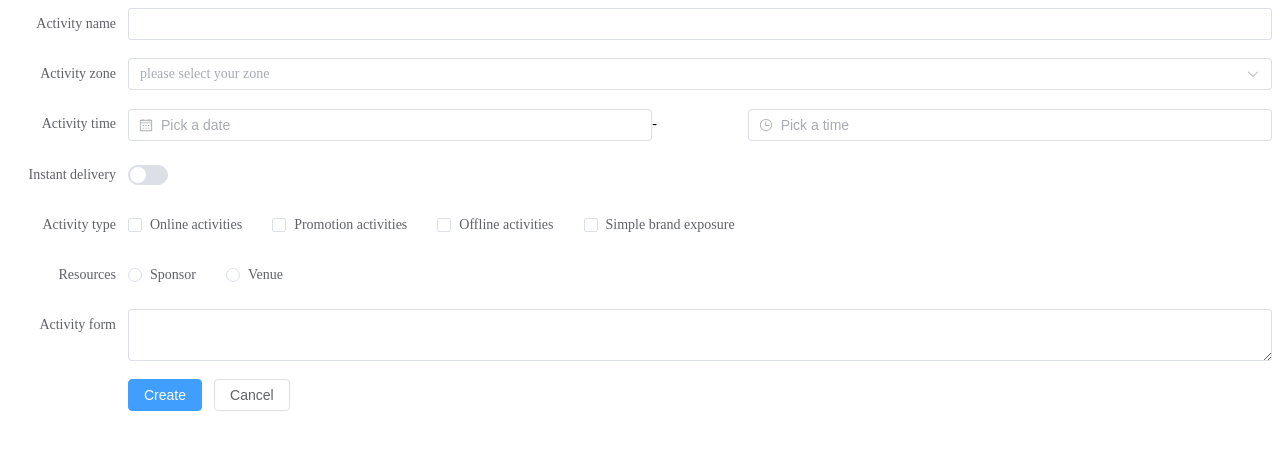
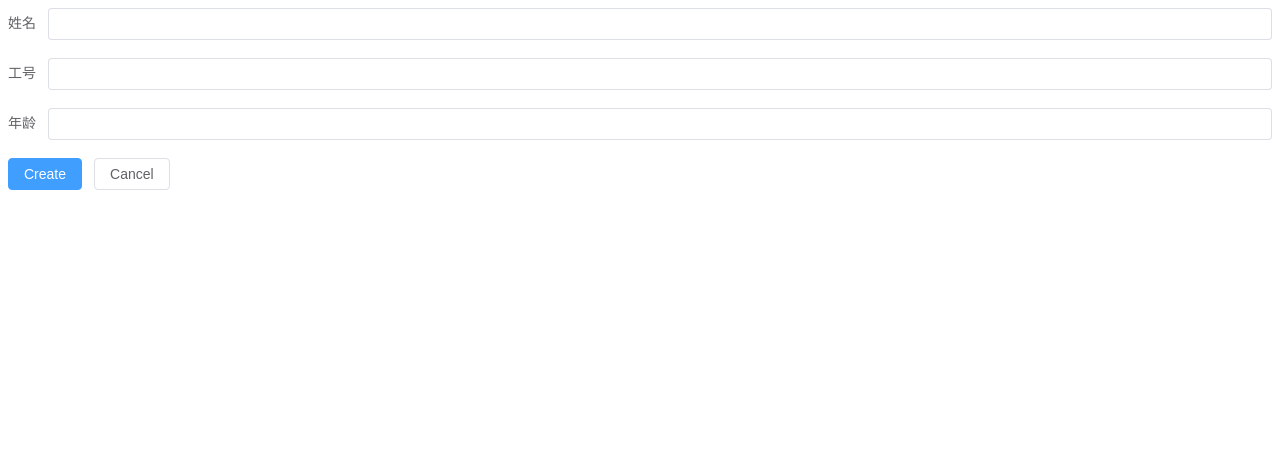
Before and after one commit to tangqiang0605/el-form-package-demo, a Vue app: page / in a window 1280 px wide. Shown: the top 450 px of the page. Built offline with nearby package versions, Linux system fonts and the light colour scheme.

Commit message:
v-for封装

```diff
--- a/src/App.vue
+++ b/src/App.vue
@@ -1,64 +1,10 @@
 <template>
-  <el-form :model="form" label-width="120px">
-    <el-form-item label="Activity name">
-      <el-input v-model="form.name" />
-    </el-form-item>
-    <el-form-item label="Activity zone">
-      <el-select v-model="form.region" placeholder="please select your zone">
-        <el-option label="Zone one" value="shanghai" />
-        <el-option label="Zone two" value="beijing" />
-      </el-select>
-    </el-form-item>
-    <el-form-item label="Activity time">
-      <el-col :span="11">
-        <el-date-picker
-          v-model="form.date1"
-          type="date"
-          placeholder="Pick a date"
-          style="width: 100%"
-        />
-      </el-col>
-      <el-col :span="2" class="text-center">
-        <span class="text-gray-500">-</span>
-      </el-col>
-      <el-col :span="11">
-        <el-time-picker
-          v-model="form.date2"
-          placeholder="Pick a time"
-          style="width: 100%"
-        />
-      </el-col>
-    </el-form-item>
-    <el-form-item label="Instant delivery">
-      <el-switch v-model="form.delivery" />
-    </el-form-item>
-    <el-form-item label="Activity type">
-      <el-checkbox-group v-model="form.type">
-        <el-checkbox label="Online activities" name="type" />
-        <el-checkbox label="Promotion activities" name="type" />
-        <el-checkbox label="Offline activities" name="type" />
-        <el-checkbox label="Simple brand exposure" name="type" />
-      </el-checkbox-group>
-    </el-form-item>
-    <el-form-item label="Resources">
-      <el-radio-group v-model="form.resource">
-        <el-radio label="Sponsor" />
-        <el-radio label="Venue" />
-      </el-radio-group>
-    </el-form-item>
-    <el-form-item label="Activity form">
-      <el-input v-model="form.desc" type="textarea" />
-    </el-form-item>
-    <el-form-item>
-      <el-button type="primary" @click="onSubmit">Create</el-button>
-      <el-button>Cancel</el-button>
-    </el-form-item>
-  </el-form>
+  <CustomForm :form="form" :formItem="items"></CustomForm>
 </template>
 
 <script lang="ts" setup>
 import { reactive } from "vue";
-
+import CustomForm from "./CustomForm.vue";
 // do not use same name with ref
 const form = reactive({
   name: "",
@@ -71,7 +17,14 @@ const form = reactive({
   desc: "",
 });
 
-const onSubmit = () => {
-  console.log("submit!");
+// name字段名，后面提示
+const items = {
+  name: "姓名",
+  id: "工号",
+  age: "年龄",
 };
+
+// const onSubmit = () => {
+//   console.log("submit!");
+// };
 </script>
--- /dev/null
+++ b/src/CustomForm.vue
@@ -0,0 +1,32 @@
+<template>
+  <el-form :model="form">
+    <el-form-item
+      v-for="(value, key) in formItem"
+      :label="value"
+      :key="key"
+      :prop="key"
+    >
+      <el-input v-model="form[key]" />
+    </el-form-item>
+    <!-- <el-form-item label="Activity name">
+      <el-input v-model="form.name" />
+    </el-form-item> -->
+    <el-form-item>
+      <el-button type="primary" @click="onSubmit">Create</el-button>
+      <el-button>Cancel</el-button>
+    </el-form-item>
+  </el-form>
+</template>
+
+<script setup lang="ts">
+// defineProp
+const props = defineProps<{
+  form: any;
+  formItem: any;
+}>();
+const onSubmit = () => {
+  console.log(props.form);
+};
+</script>
+
+<style scoped></style>
```
